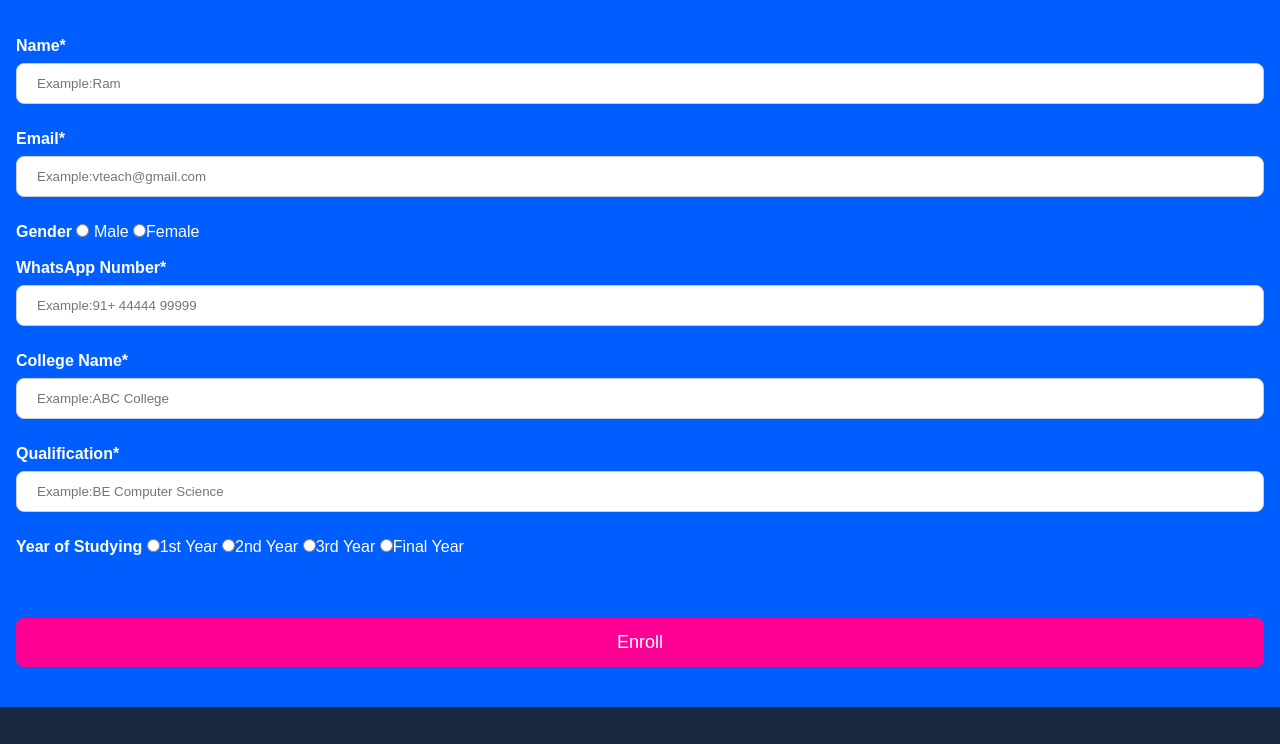
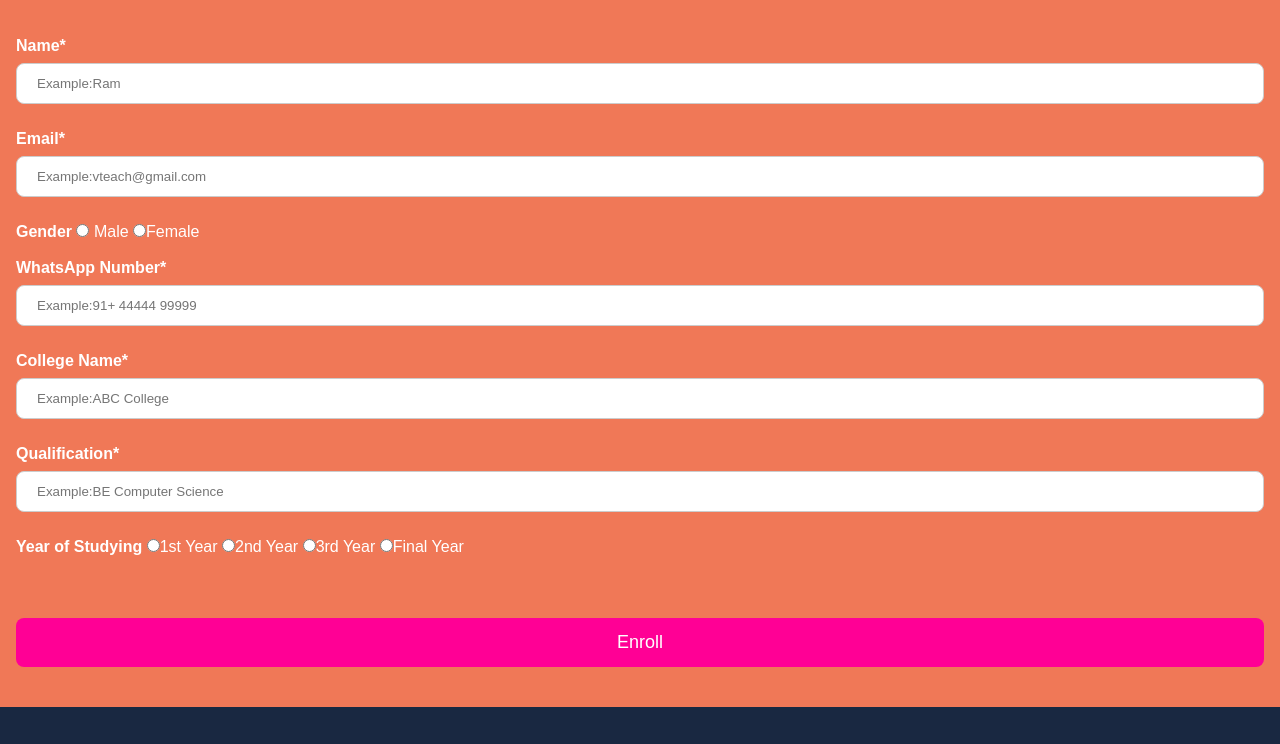
Before and after one commit to BooBroStudio/Home, a plain HTML site: page index.html in a window 1280 px wide. Shown: the part 169-913 px from the top of the page. Drawn offline with Linux system fonts and the light colour scheme; no server answers.

Commit message:
Update styles.css

```diff
--- a/styles.css
+++ b/styles.css
@@ -5,7 +5,7 @@ body{
     padding: 0;
     margin: 0;
     font-family: Arial, Helvetica, sans-serif;
-        background-color: #005eff;
+        background-color: #F07857;
 
 }
 .lighten-4{
```
